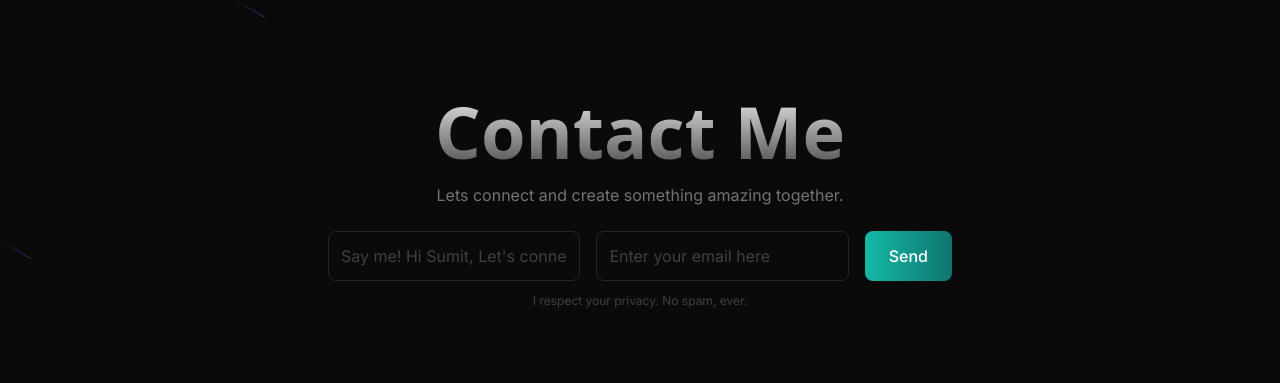
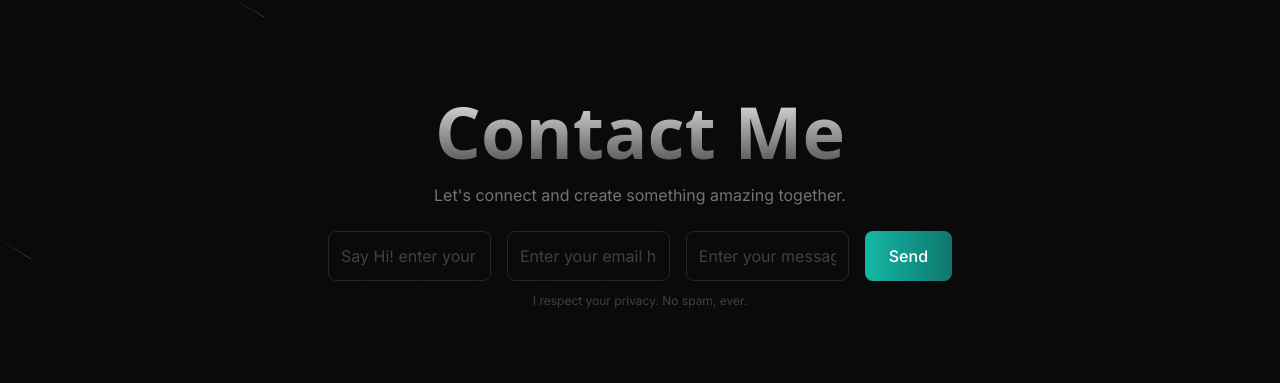
Before and after one commit to 18-sumit/Personal_Portfolio, a Next.js app: page / in a window 1280 px wide. Shown: the part 2794-3177 px from the top of the page. Built offline with nearby package versions, Linux system fonts and the light colour scheme.

Commit message:
emailjs done

```diff
--- a/components/ContactSection.tsx
+++ b/components/ContactSection.tsx
@@ -1,8 +1,40 @@
 "use client";
+
+import React, { useRef, useState } from "react";
+import emailjs from "emailjs-com";
 import { BackgroundBeams } from "@/components/ui/background-beams";
-import React from "react";
 
 export function ContactSection() {
+  const formRef = useRef<HTMLFormElement>(null);
+  const [isSending, setIsSending] = useState(false);
+  const [sentMessage, setSentMessage] = useState("");
+
+  const sendEmail = (e: React.FormEvent) => {
+    e.preventDefault();
+    setIsSending(true);
+
+    if (!formRef.current) return;
+
+    emailjs
+      .sendForm(
+        "service_o1k03ot",      // e.g., "service_123abc"
+        "template_jc873aq",     // e.g., "template_xyz"
+        formRef.current,
+        "fbxLzbBncfCIVbQwF"       // e.g., "abcD123XYZ456"
+      )
+      .then(
+        () => {
+          setSentMessage("Message sent successfully!");
+          formRef.current?.reset();
+        },
+        (error) => {
+          setSentMessage("Failed to send message. Please try again.");
+          console.error("EmailJS error:", error);
+        }
+      )
+      .finally(() => setIsSending(false));
+  };
+
   return (
     <div className="h-[40rem] w-full rounded-md bg-neutral-950 relative flex flex-col items-center justify-center antialiased overflow-hidden">
       <div className="absolute inset-0 z-0">
@@ -14,23 +46,48 @@ export function ContactSection() {
           Contact Me
         </h1>
         <p className="text-neutral-500 max-w-lg mx-auto my-4 text-sm md:text-base text-center">
-          Lets connect and create something amazing together.
+          Let's connect and create something amazing together.
         </p>
-        <div className="flex flex-col md:flex-row gap-4 mt-6">
+
+        <form
+          ref={formRef}
+          onSubmit={sendEmail}
+          className="flex flex-col md:flex-row gap-4 mt-6"
+        >
           <input
             type="text"
-            placeholder="Say me! Hi Sumit, Let's connect"
+            name="name"
+            placeholder="Say Hi! enter your Name "
+            required
+            className="rounded-lg border p-3 border-neutral-800 focus:ring-2 focus:ring-teal-500 w-full bg-neutral-950 placeholder:text-neutral-700"
+          />
+          <input
+            type="email"
+            name="email"
+            placeholder="Enter your email here"
+            required
             className="rounded-lg border p-3 border-neutral-800 focus:ring-2 focus:ring-teal-500 w-full bg-neutral-950 placeholder:text-neutral-700"
           />
           <input
             type="text"
-            placeholder="Enter your email here"
+            name="message"
+            placeholder="Enter your message here"
+            required
             className="rounded-lg border p-3 border-neutral-800 focus:ring-2 focus:ring-teal-500 w-full bg-neutral-950 placeholder:text-neutral-700"
           />
-          <button className="bg-gradient-to-r from-teal-500 to-teal-700 text-white rounded-lg py-3 px-6 font-medium hover:opacity-90 transition-opacity">
-            Send
+          <button
+            type="submit"
+            disabled={isSending}
+            className="bg-gradient-to-r from-teal-500 to-teal-700 text-white rounded-lg py-3 px-6 font-medium hover:opacity-90 transition-opacity disabled:opacity-50"
+          >
+            {isSending ? "Sending..." : "Send"}
           </button>
-        </div>
+        </form>
+
+        {sentMessage && (
+          <p className="text-sm text-center text-teal-400 mt-3">{sentMessage}</p>
+        )}
+
         <p className="text-neutral-700 text-xs mt-3 text-center">
           I respect your privacy. No spam, ever.
         </p>
```
